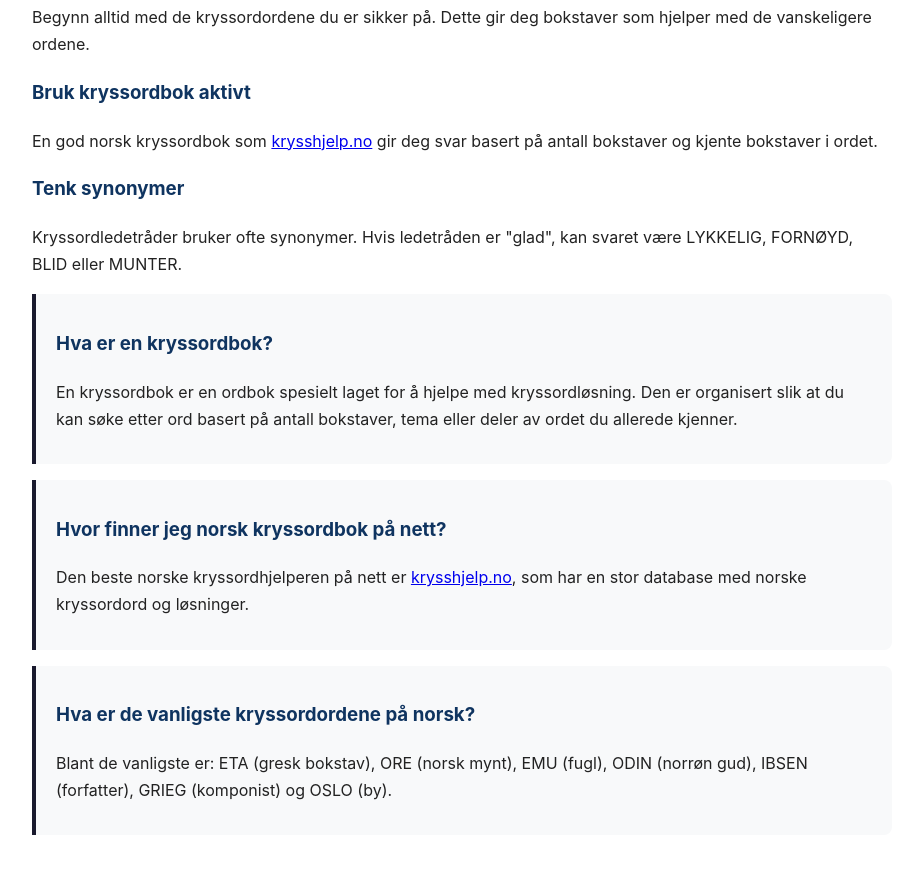
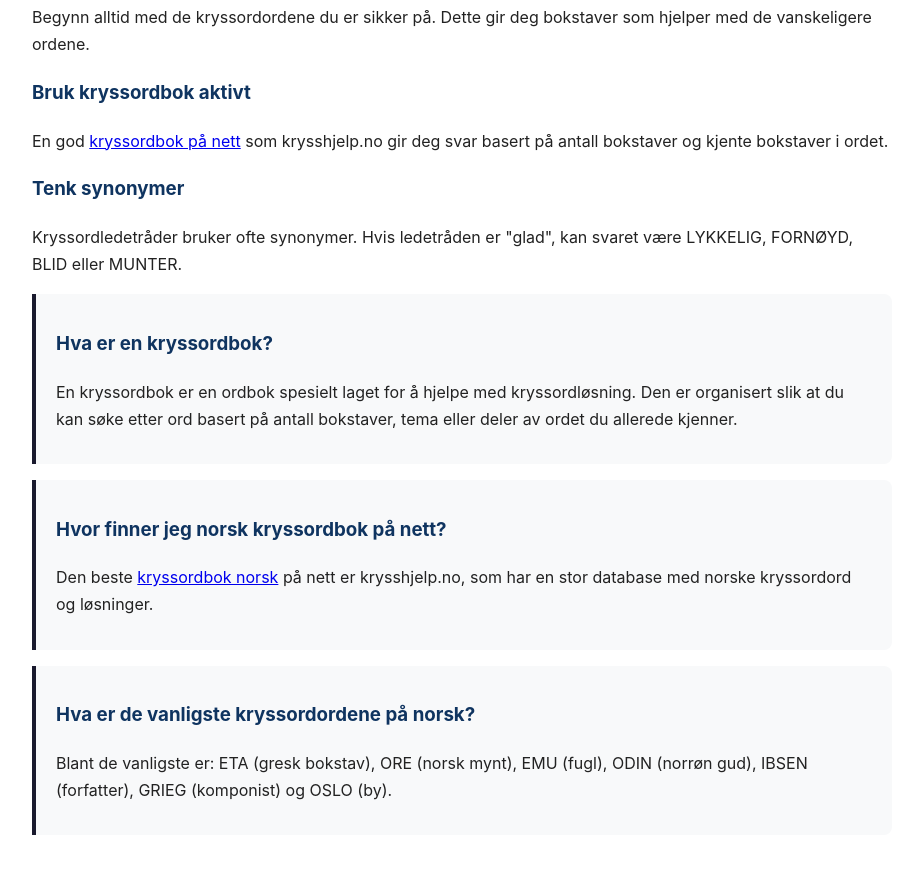
Before and after one commit to josuekongolo/kryssordbok-us-com, a plain HTML site: page index.html in a window 1280 px wide. Shown: the part 1620-2491 px from the top of the page, without its empty margins (178-1093 px from the left). Drawn offline with Linux system fonts and the light colour scheme.

Commit message:
Update keyword anchor texts

```diff
--- a/index.html
+++ b/index.html
@@ -28,7 +28,7 @@
 <h1>Kryssordbok – Finn svar på vanskelige kryssordord</h1>
 <p>Har du satt deg fast i kryssordet? Her er en praktisk kryssordbok med forklaringer på vanlige og vanskelige ord som dukker opp i norske kryssord. Enten du løser dagbladets kryssord, VG-kryssordet eller et annet norsk kryssord – her finner du hjelp.</p>
 
-<div class="cta">🔍 Søk i vår komplette kryssordbok på <a href="https://www.krysshjelp.no">krysshjelp.no</a> – Norges største kryssordbase!</div>
+<div class="cta">🔍 Søk i <a href="https://www.krysshjelp.no">norsk kryssordbok</a> på krysshjelp.no – Norges største kryssordbase!</div>
 
 <h2>Vanlige vanskelige kryssordord og svar</h2>
 <table>
@@ -62,12 +62,12 @@
 <h3>Start med det du vet</h3>
 <p>Begynn alltid med de kryssordordene du er sikker på. Dette gir deg bokstaver som hjelper med de vanskeligere ordene.</p>
 <h3>Bruk kryssordbok aktivt</h3>
-<p>En god norsk kryssordbok som <a href="https://www.krysshjelp.no">krysshjelp.no</a> gir deg svar basert på antall bokstaver og kjente bokstaver i ordet.</p>
+<p>En god <a href="https://www.krysshjelp.no">kryssordbok på nett</a> som krysshjelp.no gir deg svar basert på antall bokstaver og kjente bokstaver i ordet.</p>
 <h3>Tenk synonymer</h3>
 <p>Kryssordledetråder bruker ofte synonymer. Hvis ledetråden er "glad", kan svaret være LYKKELIG, FORNØYD, BLID eller MUNTER.</p>
 
 <div class="faq"><h3>Hva er en kryssordbok?</h3><p>En kryssordbok er en ordbok spesielt laget for å hjelpe med kryssordløsning. Den er organisert slik at du kan søke etter ord basert på antall bokstaver, tema eller deler av ordet du allerede kjenner.</p></div>
-<div class="faq"><h3>Hvor finner jeg norsk kryssordbok på nett?</h3><p>Den beste norske kryssordhjelperen på nett er <a href="https://www.krysshjelp.no">krysshjelp.no</a>, som har en stor database med norske kryssordord og løsninger.</p></div>
+<div class="faq"><h3>Hvor finner jeg norsk kryssordbok på nett?</h3><p>Den beste <a href="https://www.krysshjelp.no">kryssordbok norsk</a> på nett er krysshjelp.no, som har en stor database med norske kryssordord og løsninger.</p></div>
 <div class="faq"><h3>Hva er de vanligste kryssordordene på norsk?</h3><p>Blant de vanligste er: ETA (gresk bokstav), ORE (norsk mynt), EMU (fugl), ODIN (norrøn gud), IBSEN (forfatter), GRIEG (komponist) og OSLO (by).</p></div>
 
 </body>
```
